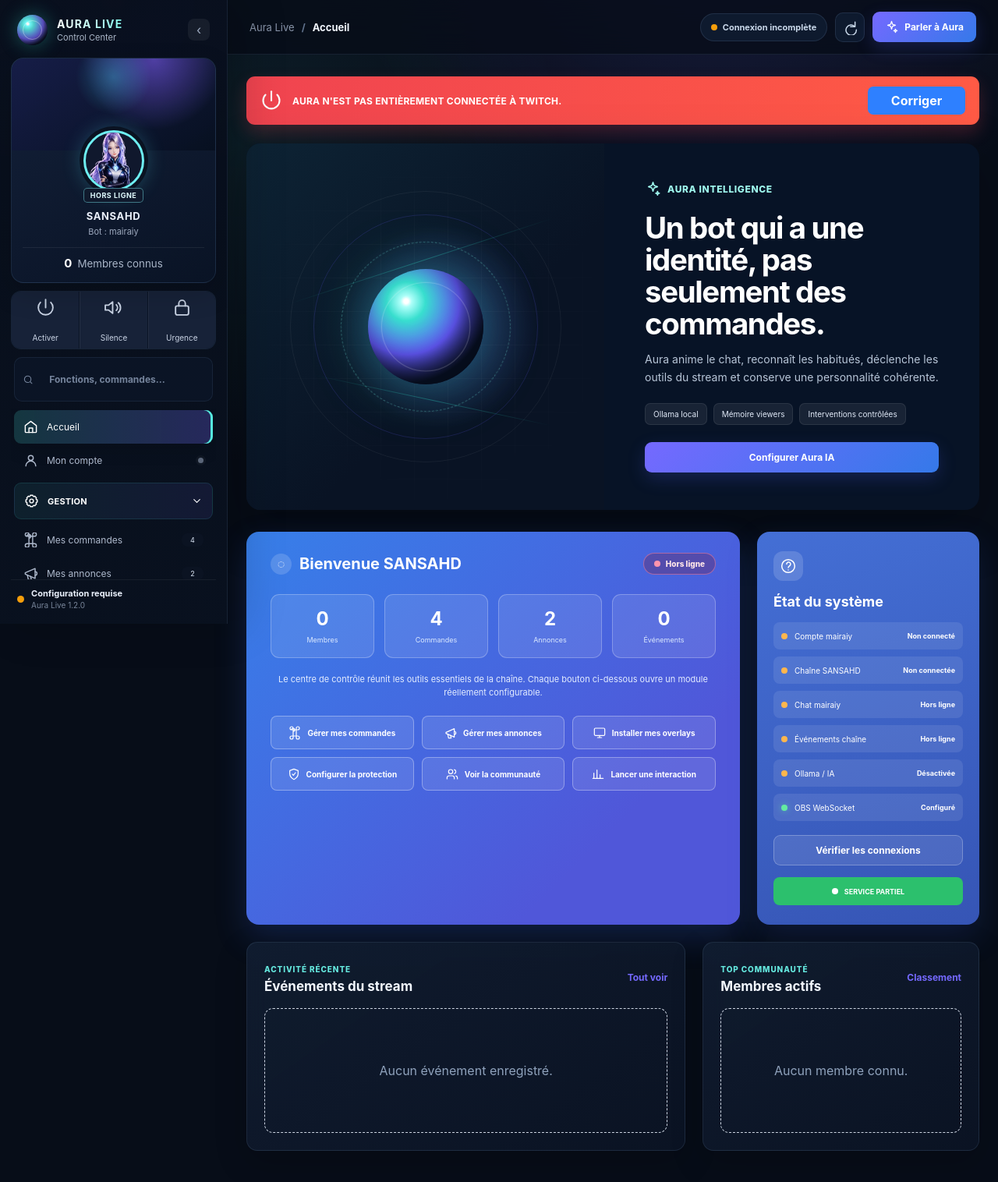
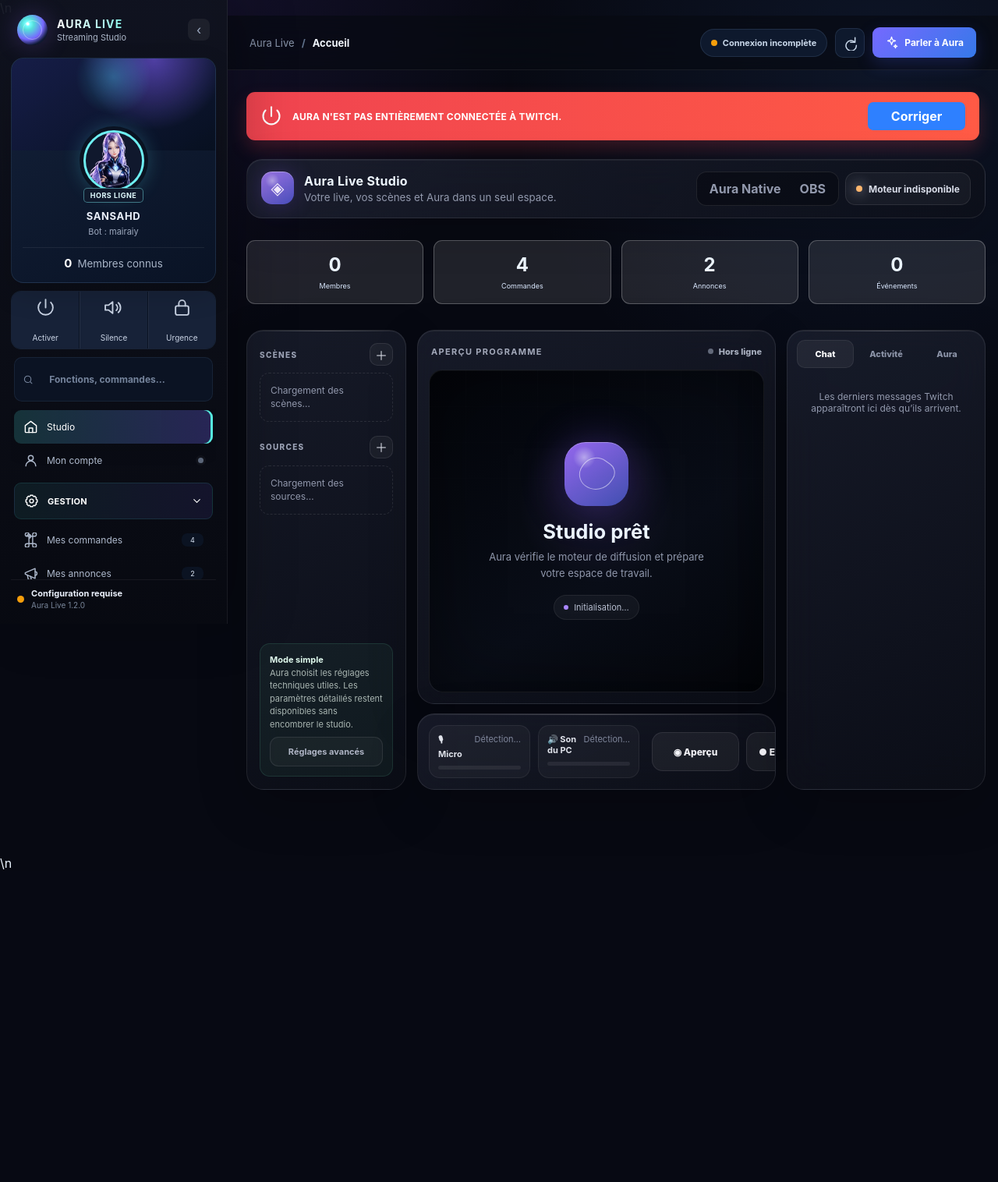
Before and after one commit to XDSawyerLoL/Auralive, a FastAPI app: page / in a window 1280 px wide. Shown: the top 1516 px of the page at 78% size. After the commit the page ends 1115 px from the top, so only its background shows below. Run offline with FastAPI, Linux system fonts and the light colour scheme; data comes from the database, SQL or seed files in the repository; data that the repository does not hold is empty.

Commit message:
Aura Studio: replace dashboard with glossy streaming workspace

```diff
--- a/app/web/templates/index.html
+++ b/app/web/templates/index.html
@@ -8,7 +8,7 @@
   <link rel="stylesheet" href="/static/styles.css?v=1.2.0">
   <link rel="stylesheet" href="/static/power.css?v=1.2.0">
   <link rel="stylesheet" href="/static/complete.css?v=1.2.0">
-  <link rel="stylesheet" href="/static/neural.css?v=1.2.0">
+  <link rel="stylesheet" href="/static/neural.css?v=1.2.0">\n  <link rel="stylesheet" href="/static/aura-studio.css?v=2.6.0">
 </head>
 <body>
   <svg class="svg-sprite" aria-hidden="true">
@@ -49,7 +49,7 @@
     <aside class="sidebar" id="sidebar">
       <div class="brand-row">
         <div class="brand-orb"><span></span></div>
-        <div><strong>AURA LIVE</strong><small>Control Center</small></div>
+        <div><strong>AURA LIVE</strong><small>Streaming Studio</small></div>
         <button class="sidebar-collapse" id="sidebar-collapse" aria-label="Réduire le menu">‹</button>
       </div>
 
@@ -70,7 +70,7 @@
       <label class="nav-search"><svg><use href="#i-search"/></svg><input id="nav-search" placeholder="Fonctions, commandes…"></label>
 
       <nav class="main-nav" id="main-nav">
-        <button class="nav-link active" data-page="dashboard" data-search="accueil tableau de bord statistiques"><svg><use href="#i-home"/></svg><span>Accueil</span></button>
+        <button class="nav-link active" data-page="dashboard" data-search="studio live scènes sources streaming"><svg><use href="#i-home"/></svg><span>Studio</span></button>
         <button class="nav-link" data-page="connections" data-search="compte twitch obs connexion"><svg><use href="#i-user"/></svg><span>Mon compte</span><i id="connection-dot"></i></button>
 
         <div class="nav-group open">
@@ -128,13 +128,13 @@
         </div>
       </nav>
 
-      <footer class="sidebar-footer"><span id="side-status-dot"></span><div><b id="side-status-text">Initialisation…</b><small>Aura Live 1.2.0</small></div></footer>
+      <footer class="sidebar-footer"><span id="side-status-dot"></span><div><b id="side-status-text">Initialisation…</b><small>Aura Live 2.6 alpha</small></div></footer>
     </aside>
 
     <main class="main-area">
       <header class="topbar">
         <button class="mobile-menu" id="mobile-menu">☰</button>
-        <div class="breadcrumbs"><span>Aura Live</span><b>/</b><strong id="page-title">Accueil</strong></div>
+        <div class="breadcrumbs"><span>Aura Live</span><b>/</b><strong id="page-title">Studio</strong></div>
         <div class="topbar-actions">
           <div class="system-pill" id="top-system-pill"><span></span><b>Connexion</b></div>
           <button class="round-button" id="refresh-all" title="Actualiser"><svg><use href="#i-refresh"/></svg></button>
@@ -146,48 +146,124 @@
         <section class="page active" data-page-panel="dashboard">
           <div class="alert-banner hidden" id="global-banner"><svg><use href="#i-power"/></svg><strong id="global-banner-text"></strong><button id="global-banner-action">Corriger</button></div>
 
-          <article class="feature-card">
-            <div class="feature-visual">
-              <div class="feature-grid"></div>
-              <div class="feature-orb"><span></span><i></i></div>
-              <div class="signal-line one"></div><div class="signal-line two"></div>
+          <div class="studio-dashboard">
+            <header class="studio-commandbar">
+              <div class="studio-title">
+                <div class="studio-logo">◈</div>
+                <div>
+                  <b>Aura Live Studio</b>
+                  <small>Votre live, vos scènes et Aura dans un seul espace.</small>
                 </div>
-            <div class="feature-content">
-              <span class="feature-kicker"><svg><use href="#i-spark"/></svg>AURA INTELLIGENCE</span>
-              <h2>Un bot qui a une identité, pas seulement des commandes.</h2>
-              <p>Aura anime le chat, reconnaît les habitués, déclenche les outils du stream et conserve une personnalité cohérente.</p>
-              <div class="feature-tags"><span>Ollama local</span><span>Mémoire viewers</span><span>Interventions contrôlées</span></div>
-              <button class="primary-button wide" data-page-jump="ai">Configurer Aura IA</button>
+              </div>
+              <div class="studio-command-actions">
+                <div class="studio-engine-choice" aria-label="Moteur de diffusion">
+                  <button type="button" data-studio-engine="native">Aura Native</button>
+                  <button type="button" data-studio-engine="obs">OBS</button>
+                </div>
+                <div class="studio-health" id="studio-broadcast-health"><i></i><span>Connexion au moteur…</span></div>
+                <span id="service-status" class="studio-hidden-compat">SERVICE EN COURS</span>
+              </div>
+            </header>
+
+            <div id="dashboard-metrics" class="metric-row studio-legacy-data"></div>
+
+            <div class="studio-grid">
+              <aside class="studio-glass studio-side">
+                <div>
+                  <div class="studio-section-head"><span>SCÈNES</span><button class="studio-mini-action" type="button" title="Création de scène depuis le moteur natif à venir">＋</button></div>
+                  <div class="studio-scene-list" id="studio-scene-list"><div class="studio-empty">Chargement des scènes…</div></div>
+                </div>
+
+                <div>
+                  <div class="studio-section-head"><span>SOURCES</span><button class="studio-mini-action" type="button" data-page-jump="overlays" title="Gérer les sources et overlays">＋</button></div>
+                  <div class="studio-source-list" id="studio-source-list"><div class="studio-empty">Chargement des sources…</div></div>
+                </div>
+
+                <div class="studio-mode-note">
+                  <b>Mode simple</b><br>
+                  Aura choisit les réglages techniques utiles. Les paramètres détaillés restent disponibles sans encombrer le studio.
+                  <button class="studio-advanced-link" type="button" data-page-jump="connections">Réglages avancés</button>
+                </div>
+              </aside>
+
+              <div class="studio-preview-column">
+                <article class="studio-glass studio-preview">
+                  <div class="studio-preview-head">
+                    <strong>APERÇU PROGRAMME</strong>
+                    <div class="studio-live-state" id="dashboard-live-state"><span></span>Hors ligne</div>
+                  </div>
+                  <div class="studio-stage">
+                    <div class="stage-aura">
+                      <div class="stage-orb"></div>
+                      <h2 id="studio-stage-title">Studio prêt</h2>
+                      <p id="studio-stage-copy">Aura vérifie le moteur de diffusion et prépare votre espace de travail.</p>
+                      <div class="stage-status-line" id="studio-stage-status"><i></i><span>Initialisation…</span></div>
+                    </div>
                   </div>
                 </article>
 
-          <div class="dashboard-layout">
-            <article class="welcome-card">
-              <div class="welcome-head"><div><span class="wave-hand">◌</span><h2>Bienvenue SANSAHD</h2></div><div class="live-state" id="dashboard-live-state"><span></span>Hors ligne</div></div>
-              <div class="metric-row" id="dashboard-metrics"></div>
-              <p class="welcome-copy">Le centre de contrôle réunit les outils essentiels de la chaîne. Chaque bouton ci-dessous ouvre un module réellement configurable.</p>
-              <div class="quick-link-grid">
-                <button data-page-jump="commands"><svg><use href="#i-command"/></svg>Gérer mes commandes</button>
-                <button data-page-jump="announcements"><svg><use href="#i-megaphone"/></svg>Gérer mes annonces</button>
-                <button data-page-jump="overlays"><svg><use href="#i-monitor"/></svg>Installer mes overlays</button>
-                <button data-page-jump="protections"><svg><use href="#i-shield"/></svg>Configurer la protection</button>
-                <button data-page-jump="community"><svg><use href="#i-users"/></svg>Voir la communauté</button>
-                <button data-page-jump="polls"><svg><use href="#i-poll"/></svg>Lancer une interaction</button>
+                <div class="studio-glass studio-dock">
+                  <div class="studio-audio">
+                    <div class="audio-mini">
+                      <div class="audio-mini-head"><b>🎙 Micro</b><span id="studio-mic-detail">Détection…</span></div>
+                      <div class="audio-meter"><i id="studio-mic-meter" style="width:0%"></i></div>
                     </div>
-            </article>
+                    <div class="audio-mini">
+                      <div class="audio-mini-head"><b>🔊 Son du PC</b><span id="studio-pc-detail">Détection…</span></div>
+                      <div class="audio-meter"><i id="studio-pc-meter" style="width:0%"></i></div>
+                    </div>
+                  </div>
+                  <div class="studio-main-actions">
+                    <button class="studio-control" type="button" data-studio-action="preview">◉ Aperçu</button>
+                    <button class="studio-control record" type="button" data-studio-action="record">● Enregistrer</button>
+                    <button class="studio-control live" type="button" data-studio-action="live">▶ Lancer le live</button>
+                  </div>
+                </div>
+              </div>
 
-            <aside class="help-card">
-              <div class="help-icon"><svg><use href="#i-help"/></svg></div>
-              <h3>État du système</h3>
-              <div id="health-list" class="health-list"></div>
-              <button class="secondary-button wide" data-page-jump="connections">Vérifier les connexions</button>
-              <div class="service-badge"><span></span><b id="service-status">SERVICE EN COURS</b></div>
+              <aside class="studio-glass studio-right">
+                <div class="studio-tabs">
+                  <button class="active" type="button" data-studio-tab="chat">Chat</button>
+                  <button type="button" data-studio-tab="activity">Activité</button>
+                  <button type="button" data-studio-tab="aura">Aura</button>
+                </div>
+
+                <div class="studio-tab-panel active" data-studio-panel="chat">
+                  <div class="studio-chat-list" id="studio-chat-list">
+                    <div class="studio-chat-empty">Connexion au chat Twitch…</div>
+                  </div>
+                </div>
+
+                <div class="studio-tab-panel" data-studio-panel="activity">
+                  <div id="activity-list" class="activity-list studio-activity-list"></div>
+                </div>
+
+                <div class="studio-tab-panel" data-studio-panel="aura">
+                  <div class="studio-aura-card">
+                    <div class="studio-aura-head">
+                      <div class="studio-aura-avatar"><img src="/static/avatar/mairaiy-idle.png?v=2.6.0" alt="Mairaiy"></div>
+                      <div><b>Mairaiy</b><small>● Aura active</small></div>
+                    </div>
+                    <p>Aura reste disponible pendant le live pour la voix, les alertes, les automatisations et l’assistance du stream.</p>
+                    <div class="studio-aura-actions">
+                      <button type="button" data-open-modal="ai-modal">◈ Parler à Aura</button>
+                      <button type="button" data-page-jump="avatar">🎙 Avatar & voix</button>
+                      <button type="button" data-page-jump="notifications">✦ Alertes</button>
+                    </div>
+                  </div>
+
+                  <div class="studio-legacy-data">
+                    <div class="studio-section-head"><span>SANTÉ DU STUDIO</span></div>
+                    <div id="health-list" class="health-list studio-health-list"></div>
+                  </div>
+
+                  <div class="studio-legacy-data">
+                    <div class="studio-section-head"><span>COMMUNAUTÉ</span></div>
+                    <div id="dashboard-ranking" class="mini-ranking studio-ranking-list"></div>
+                  </div>
+                </div>
               </aside>
             </div>
-
-          <div class="home-bottom-grid">
-            <article class="panel-card"><div class="card-head"><div><small>ACTIVITÉ RÉCENTE</small><h3>Événements du stream</h3></div><button class="text-button" data-page-jump="notifications">Tout voir</button></div><div id="activity-list" class="activity-list"></div></article>
-            <article class="panel-card"><div class="card-head"><div><small>TOP COMMUNAUTÉ</small><h3>Membres actifs</h3></div><button class="text-button" data-page-jump="community">Classement</button></div><div id="dashboard-ranking" class="mini-ranking"></div></article>
           </div>
         </section>
 
@@ -397,6 +473,6 @@
   <script src="/static/app.js?v=1.2.0"></script>
   <script src="/static/power.js?v=1.2.0"></script>
   <script src="/static/complete.js?v=1.2.0"></script>
-  <script src="/static/avatar-studio.js?v=1.2.0"></script>
+  <script src="/static/avatar-studio.js?v=1.2.0"></script>\n  <script src="/static/aura-studio.js?v=2.6.0"></script>
 </body>
 </html>
```
Lines whose indentation alone changed are shown as unchanged.
